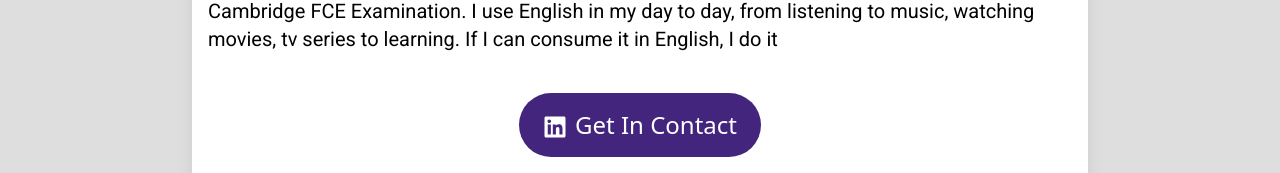
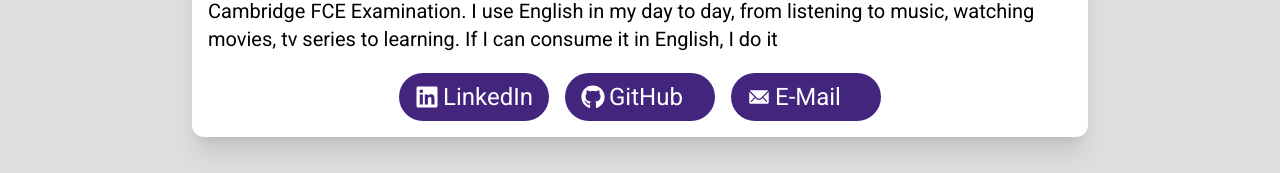
Before and after one commit to Leo-Cata/portfolio, a React (Vite) app: page /en/ in a window 1280 px wide. Shown: the part 627-800 px from the top of the page. Built offline with nearby package versions, Linux system fonts and the light colour scheme.

Commit message:
added more links to the hero

```diff
--- a/src/App.tsx
+++ b/src/App.tsx
@@ -1,13 +1,13 @@
 import { Navigate, Route, Routes } from "react-router-dom";
 import MainPage from "./containers/MainPage";
-import DarkLightMode from "./components/DarkLightMode";
+import ThemeChanger from "./components/ThemeChanger";
 import LanguageButton from "./components/LanguageButton";
 import ProjectsPageContainer from "./containers/ProjectsPageContainer";
 function App() {
   return (
     <div className="bg-lightBg pb-10 transition-all duration-500 dark:bg-[#1A1B27]">
       <div className="flex justify-between">
-        <DarkLightMode />
+        <ThemeChanger />
         <LanguageButton />
       </div>
       <Routes>
--- a/src/components/Hero.tsx
+++ b/src/components/Hero.tsx
@@ -1,7 +1,7 @@
 import { useEffect, useState } from "react";
-import { FaLinkedin } from "react-icons/fa";
 import { useNavigate, useParams } from "react-router-dom";
 import DOMPurify from "dompurify";
+import Links from "./Links";
 const Hero = () => {
   //navigation to default url
   const nav = useNavigate();
@@ -73,17 +73,8 @@ const Hero = () => {
             />
           )}
         </div>
-        <a
-          href="https://www.linkedin.com/in/leonel-cata/"
-          target="_blank"
-          rel="noopener noreferrer"
-          className="m-10 flex items-center space-x-2 rounded-full bg-purple px-6 py-4 text-white transition-all hover:bg-purple/70 dark:bg-darkButton dark:hover:bg-darkButton/70"
-        >
-          <FaLinkedin size="24px" className="mt-1" />
-          <p className=" h-fit text-center text-2xl">
-            {lang === "en" ? "Get In Contact" : "Contáctame!"}
-          </p>
-        </a>
+
+        <Links />
       </section>
     </div>
   );
--- /dev/null
+++ b/src/components/Links.tsx
@@ -0,0 +1,44 @@
+import { FaGithub, FaLinkedin } from "react-icons/fa";
+import { IoIosMail } from "react-icons/io";
+
+const links = [
+  {
+    href: "https://www.linkedin.com/in/leonel-cata/",
+    icon: <FaLinkedin size="24px" />,
+    text: "LinkedIn",
+  },
+  {
+    href: "https://github.com/Leo-Cata",
+    icon: <FaGithub size="24px" />,
+    text: "GitHub",
+  },
+  {
+    href: "mailto:leonelcatam@gmail.com",
+    icon: <IoIosMail size="24px" />,
+    text: "E-Mail",
+  },
+];
+
+const Links = () => {
+  return (
+    <div className="mt-5 grid grid-cols-1 gap-4 sm:grid-cols-3">
+      {links.map((link) => (
+        <div key={link.text}>
+          <a
+            href={link.href}
+            target="_blank"
+            rel="noopener noreferrer"
+            className="flex items-center space-x-1 rounded-full bg-purple px-4 py-2 text-white transition-all hover:bg-purple/70 dark:bg-darkButton dark:hover:bg-darkButton/70"
+          >
+            {link.icon}
+            <p className=" h-fit text-center font-roboto text-lg sm:text-xl md:text-2xl ">
+              {link.text}
+            </p>
+          </a>
+        </div>
+      ))}
+    </div>
+  );
+};
+
+export default Links;
--- a/src/components/DarkLightMode.tsx
+++ b/src/components/ThemeChanger.tsx
@@ -1,7 +1,7 @@
 import { useEffect, useState } from "react";
 import { FaMoon, FaSun } from "react-icons/fa";
 
-const DarkLightMode = () => {
+const ThemeChanger = () => {
   // gets saved theme
   const savedTheme = localStorage.getItem("theme");
 
@@ -65,4 +65,4 @@ const DarkLightMode = () => {
   );
 };
 
-export default DarkLightMode;
+export default ThemeChanger;
```
